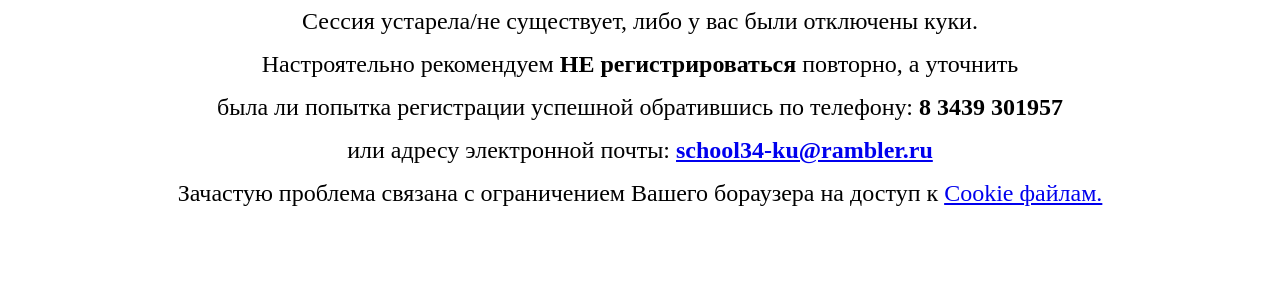
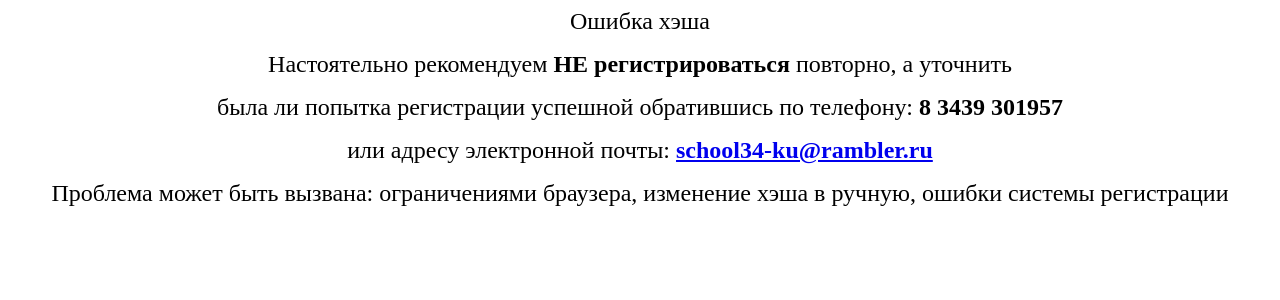
Before and after one commit to borshchenkov/Electronic-queue, a PHP site: page /print.php?hash=1 in a window 1280 px wide. Shown: the top 300 px of the page. Run offline with PHP 8.4, Linux system fonts and the light colour scheme; data comes from the database, SQL or seed files in the repository; data that the repository does not hold is empty.

Commit message:
Внесенеие правок в информационное сообщение

```diff
--- a/print.php
+++ b/print.php
@@ -124,11 +124,11 @@
 }
 else
 {
-		echo"<p align=\"center\"><font size=\"5\">Сессия устарела/не существует, либо у вас были отключены куки.</p>";
-		echo"<p align=\"center\">Настроятельно рекомендуем <b>НЕ регистрироваться</b> повторно, а уточнить</p>";
+		echo"<p align=\"center\"><font size=\"5\">Ошибка хэша</p>";
+		echo"<p align=\"center\">Настоятельно рекомендуем <b>НЕ регистрироваться</b> повторно, а уточнить</p>";
 		echo"<p align=\"center\">была ли попытка регистрации успешной обратившись по телефону: <b>8 3439 301957</b></p>";
 		echo"<p align=\"center\">или адресу электронной почты: <b><a href=\"mailto:school34-ku@rambler.ru\">school34-ku@rambler.ru</a></b></p>";
-		echo"<p align=\"center\">Зачастую проблема связана с ограничением Вашего бораузера на доступ к <a target=\"_blank\"href=\"https://ru.wikipedia.org/wiki/Cookie\">Cookie файлам.</a></b></p></font>";
+		echo"<p align=\"center\">Проблема может быть вызвана: ограничениями браузера, изменение хэша в ручную, ошибки системы регистрации</a></b></p></font>";
 }
 }
 else
```
